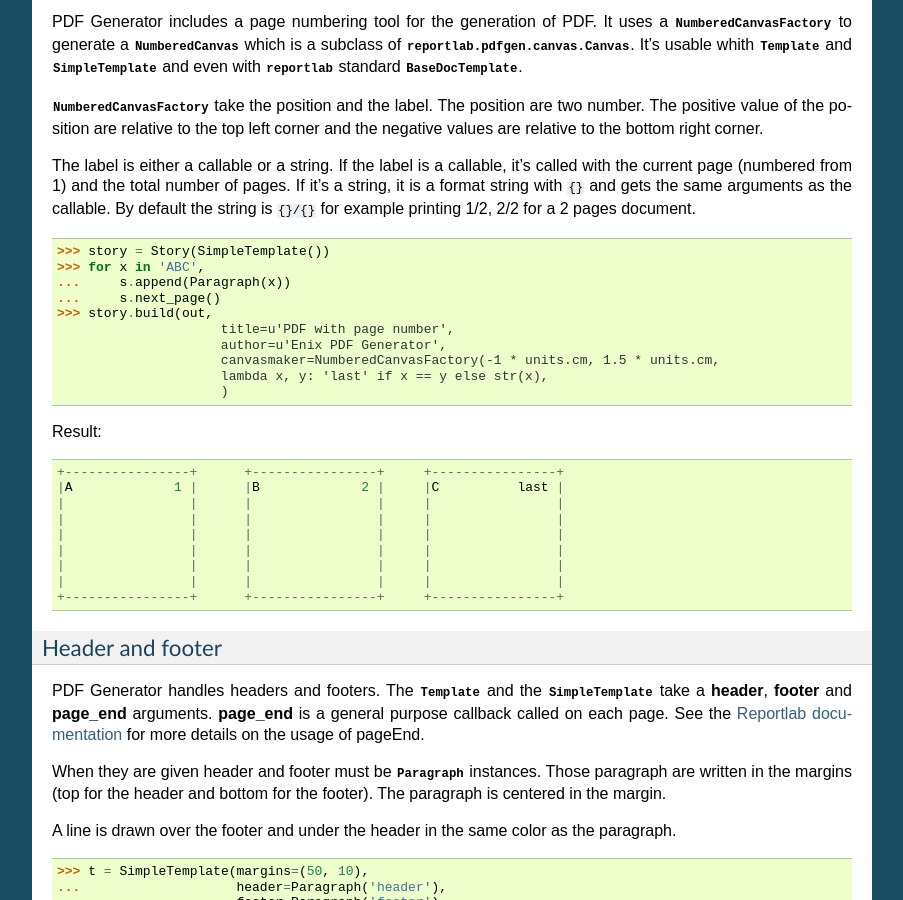
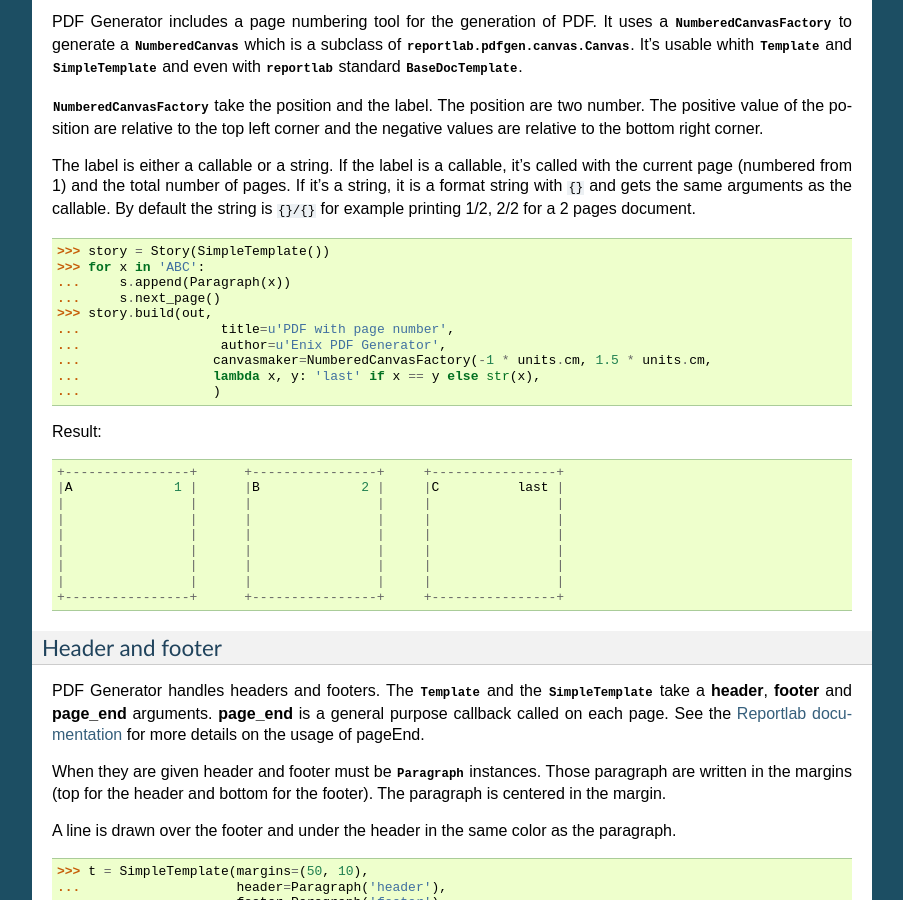
Before and after one commit to cecedille1/PDF_generator, a Sphinx documentation site: the page built from docs/usage.rst, in a window 1280 px wide and 900 px high, scrolled down 5997 px. Shown: the whole window, without its empty margins (198-1101 px from the left). Built offline with Sphinx 7.4.7, drawn with Linux system fonts in a browser that asks for light colours.

Commit message:
Documentation formatting

```diff
--- a/docs/usage.rst
+++ b/docs/usage.rst
@@ -404,15 +404,15 @@ as the callable. By default the string is ``{}/{}`` for example printing 1/2,
 2/2 for a 2 pages document.
 
 >>> story = Story(SimpleTemplate())
->>> for x in 'ABC',
+>>> for x in 'ABC':
 ...     s.append(Paragraph(x))
 ...     s.next_page()
 >>> story.build(out,
-                     title=u'PDF with page number',
-                     author=u'Enix PDF Generator',
-                     canvasmaker=NumberedCanvasFactory(-1 * units.cm, 1.5 * units.cm,
-                     lambda x, y: 'last' if x == y else str(x),
-                     )
+...                  title=u'PDF with page number',
+...                  author=u'Enix PDF Generator',
+...                 canvasmaker=NumberedCanvasFactory(-1 * units.cm, 1.5 * units.cm,
+...                 lambda x, y: 'last' if x == y else str(x),
+...                 )
 
 Result::
 
```
